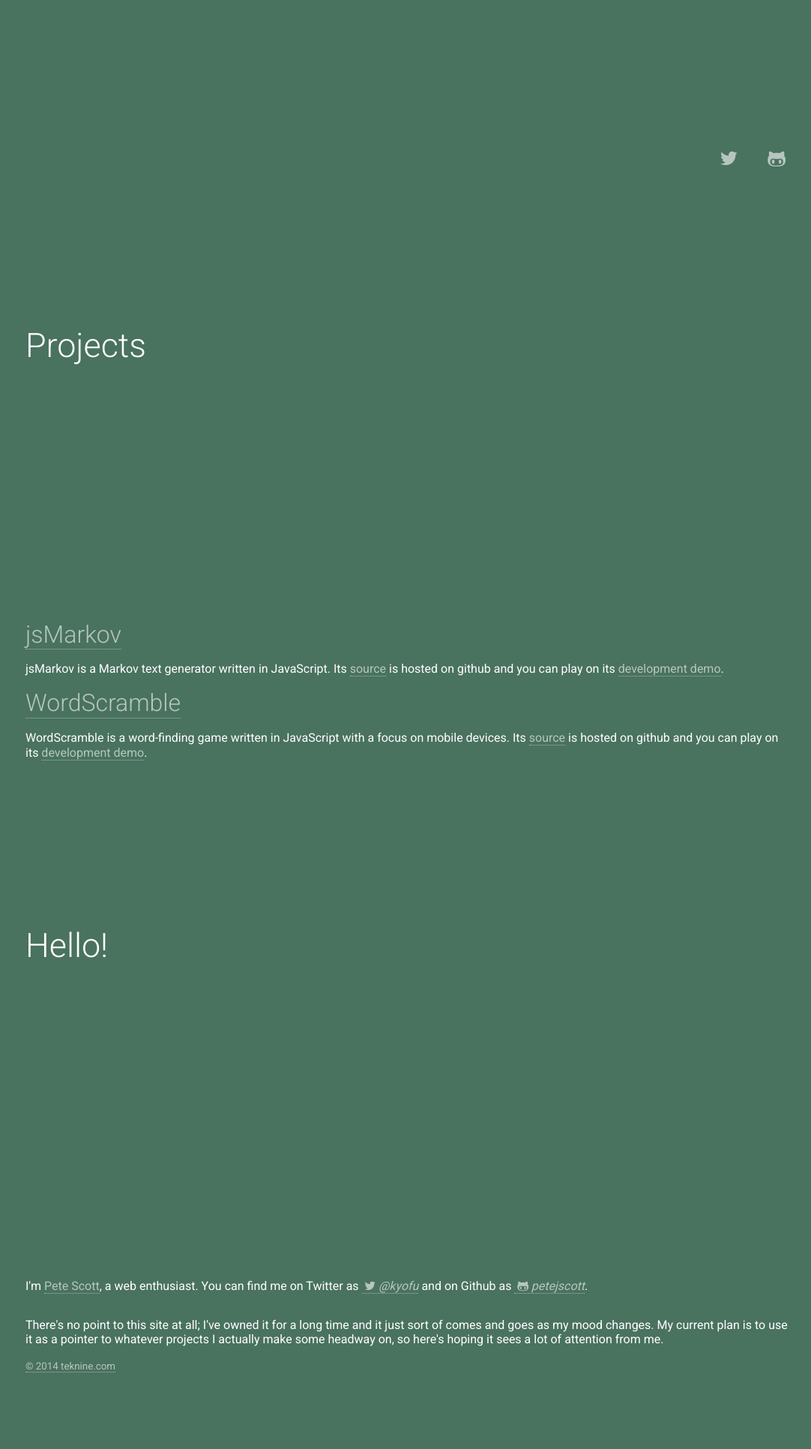
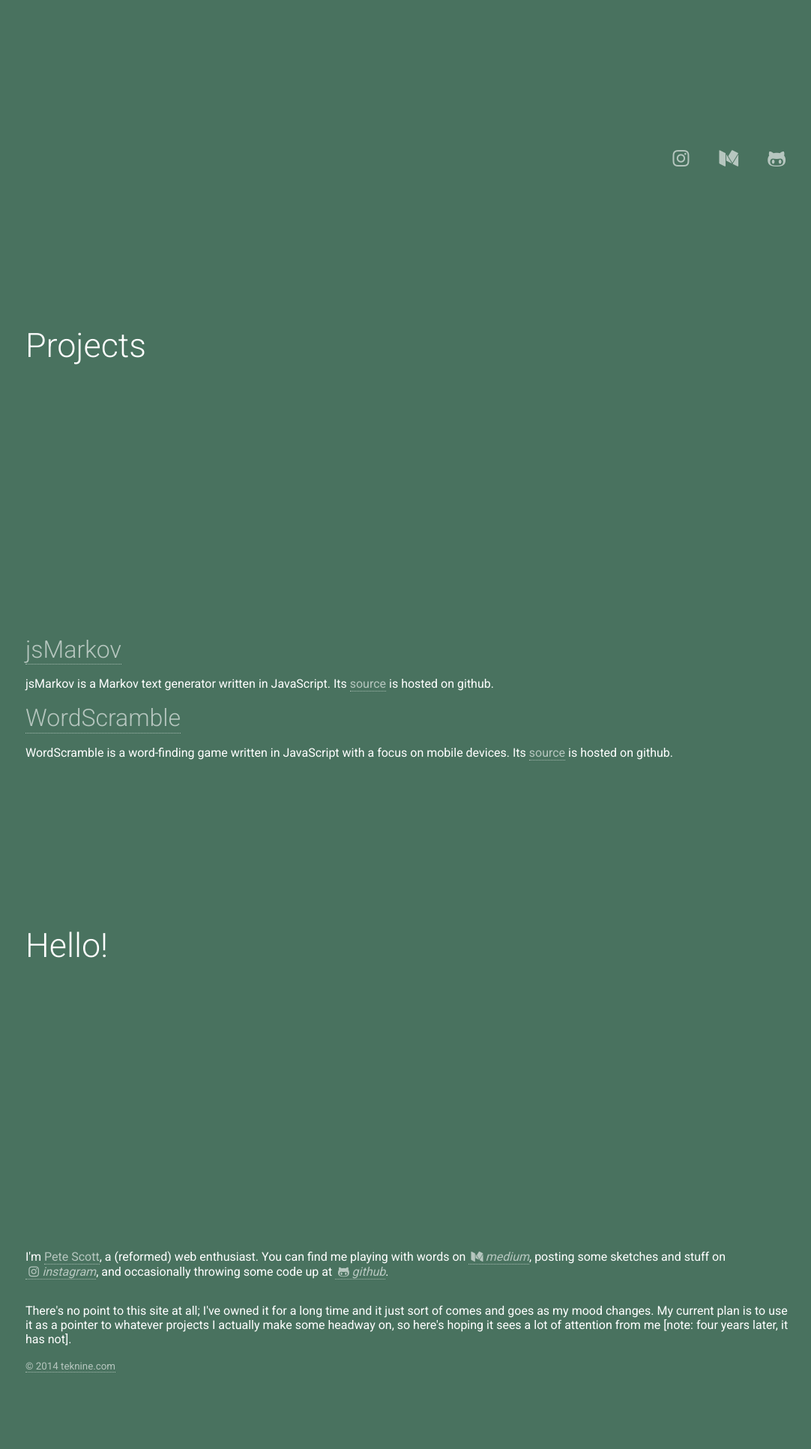
Before and after one commit to petejscott/petejscott.github.io, a PHP site: page / in a window 1280 px wide. Shown: the part 468-2400 px from the top of the page at 75% size, without its empty margins (94-1176 px from the left). Run offline with PHP 8.4, Linux system fonts and the light colour scheme.

Commit message:
Update hub.teknine.com
Drop twitter icon, add medium.com (old icon, actually) and instagram
icon. Update text (kill dead links, etc).

```diff
--- a/css/fontello.css
+++ b/css/fontello.css
@@ -1,10 +1,11 @@
 @font-face {
   font-family: 'fontello';
-  src: url('../font/fontello.eot?14186121');
-  src: url('../font/fontello.eot?14186121#iefix') format('embedded-opentype'),
-       url('../font/fontello.woff?14186121') format('woff'),
-       url('../font/fontello.ttf?14186121') format('truetype'),
-       url('../font/fontello.svg?14186121#fontello') format('svg');
+  src: url('../font/fontello.eot?78854215');
+  src: url('../font/fontello.eot?78854215#iefix') format('embedded-opentype'),
+       url('../font/fontello.woff2?78854215') format('woff2'),
+       url('../font/fontello.woff?78854215') format('woff'),
+       url('../font/fontello.ttf?78854215') format('truetype'),
+       url('../font/fontello.svg?78854215#fontello') format('svg');
   font-weight: normal;
   font-style: normal;
 }
@@ -14,7 +15,7 @@
 @media screen and (-webkit-min-device-pixel-ratio:0) {
   @font-face {
     font-family: 'fontello';
-    src: url('../font/fontello.svg?14186121#fontello') format('svg');
+    src: url('../font/fontello.svg?78854215#fontello') format('svg');
   }
 }
 */
@@ -46,9 +47,14 @@
   /* you can be more comfortable with increased icons size */
   /* font-size: 120%; */
 
+  /* Font smoothing. That was taken from TWBS */
+  -webkit-font-smoothing: antialiased;
+  -moz-osx-font-smoothing: grayscale;
+
   /* Uncomment for 3D effect */
   /* text-shadow: 1px 1px 1px rgba(127, 127, 127, 0.3); */
 }
 
-.icon-twitter:before { content: '\e800'; } /* '' */
-.icon-github:before { content: '\e801'; } /* '' */
+.icon-github:before { content: '\f113'; } /* '' */
+.icon-instagram:before { content: '\f16d'; } /* '' */
+.icon-medium:before { content: '\f23a'; } /* '' */
--- a/index.html
+++ b/index.html
@@ -106,7 +106,8 @@
 			</hgroup>
 		</header>
 		<nav>
-			<a href="https://twitter.com/kyofu"><i  class="icon-twitter" title="@kyofu on twitter"></i></a>
+			<a href="https://www.instagram.com/pitythisbusymonster/"><i  class="icon-instagram" title="Not words (a.k.a. instagram)"></i></a>
+			<a href="https://medium.com/@ps.9/"><i  class="icon-medium" title="Words (a.k.a. medium.com)"></i></a>
 			<a href="https://github.com/petejscott"><i  class="icon-github" title="petejscott at github"></i></a>
 		</nav>
 	</main>
@@ -115,19 +116,19 @@
 			<h1>Projects</h1>
 		</header>
 		<section>
-			<h2><a href="http://teknine.com/projects/jsMarkov/src/">jsMarkov</a></h2>
-			<p>jsMarkov is a Markov text generator written in JavaScript. Its <a href="https://github.com/petejscott/jsMarkov">source</a> is hosted on github and you can play on its <a href="http://teknine.com/projects/jsMarkov/src/">development demo</a>.</p>
+			<h2><a href="https://github.com/petejscott/jsMarkov">jsMarkov</a></h2>
+			<p>jsMarkov is a Markov text generator written in JavaScript. Its <a href="https://github.com/petejscott/jsMarkov">source</a> is hosted on github.</p>
 		</section>
 		<section>
-			<h2><a href="http://teknine.com/projects/wordScramble/src/">WordScramble</a></h2>
-			<p>WordScramble is a word-finding game written in JavaScript with a focus on mobile devices. Its <a href="https://github.com/petejscott/wordScramble">source</a> is hosted on github and you can play on its <a href="http://teknine.com/projects/wordScramble/src/">development demo</a>.</p>
+			<h2><a href="https://github.com/petejscott/wordScramble">WordScramble</a></h2>
+			<p>WordScramble is a word-finding game written in JavaScript with a focus on mobile devices. Its <a href="https://github.com/petejscott/wordScramble">source</a> is hosted on github.</p>
 		</section>
 	</article>
 	<article id="bio" class="snappable">
 		<header>
 			<h1>Hello!</h1>
 		</header>
-		<p>I'm <a href="https://cosine.teknine.com/info">Pete Scott</a>, a web enthusiast. You can find me on Twitter as <a href="https://twitter.com/kyofu"><i  class="icon-twitter" title="@kyofu on twitter">@kyofu</i></a> and on Github as <a href="https://github.com/petejscott"><i  class="icon-github" title="petejscott at github">petejscott</i></a>.</p><p>There's no point to this site at all; I've owned it for a long time and it just sort of comes and goes as my mood changes. My current plan is to use it as a pointer to whatever projects I actually make some headway on, so here's hoping it sees a lot of attention from me.</p>
+		<p>I'm <a href="https://cosine.teknine.com/info">Pete Scott</a>, a (reformed) web enthusiast. You can find me playing with words on <a href="https://medium.com/@ps.9/"><i class="icon-medium" title="@ps.9 on medium">medium</i></a>, posting some sketches and stuff on <a href="https://www.instagram.com/pitythisbusymonster/"><i  class="icon-instagram" title="@pitythisbusymonster on instagram">instagram</i></a>, and occasionally throwing some code up at <a href="https://github.com/petejscott"><i  class="icon-github" title="petejscott at github">github</i></a>.</p><p>There's no point to this site at all; I've owned it for a long time and it just sort of comes and goes as my mood changes. My current plan is to use it as a pointer to whatever projects I actually make some headway on, so here's hoping it sees a lot of attention from me [note: four years later, it has not].</p>
 		<footer>
 			<small><a rel="license" href="https://github.com/petejscott/teknine.com/blob/master/LICENSE.txt">&copy; 2014 teknine.com</a></small>
 		</footer>
```
Also changed, not shown: font/fontello.ttf, font/fontello.woff, font/fontello.woff2 (added), 2 other files.
